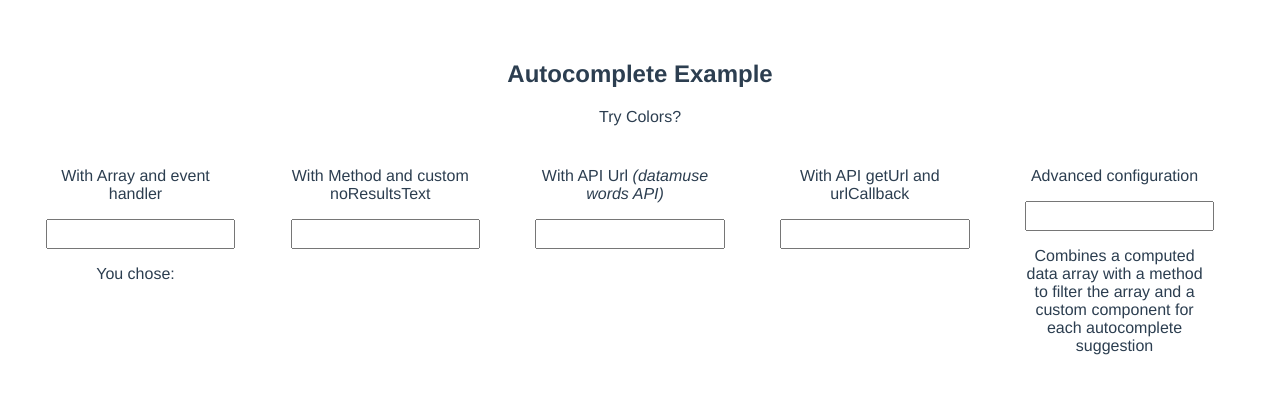
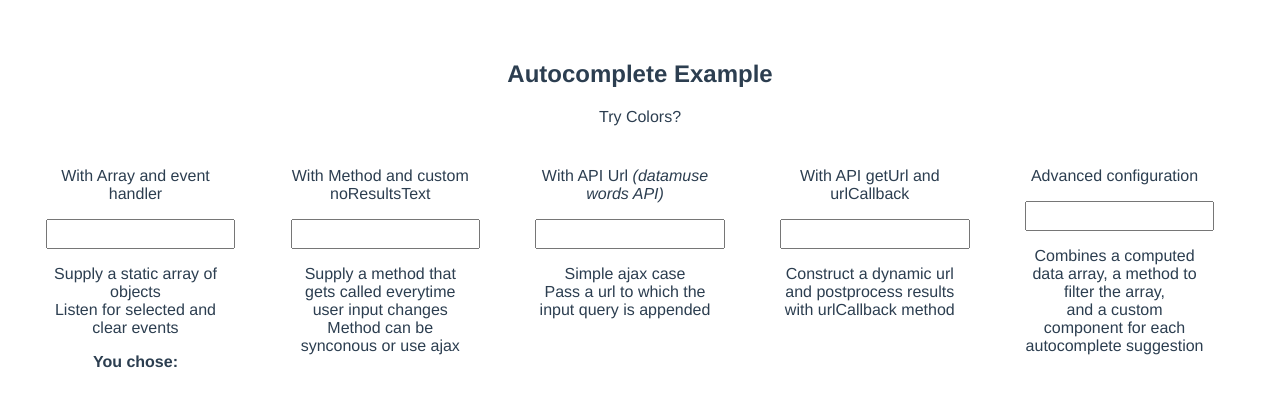
Before and after one commit to conwayb/autoCompleteVueExample, a Vue app: page / in a window 1280 px wide. Shown: the top 406 px of the page. Built offline with nearby package versions, Linux system fonts and the light colour scheme.

Commit message:
Add more explanatory text

```diff
--- a/src/App.vue
+++ b/src/App.vue
@@ -9,8 +9,10 @@
           @autocomplete-selected="setChoice"
           @autocomplete-clear="setChoice"
           :dataArray="colors"/>
+          <p>Supply a static array of objects<br>
+          Listen for selected and clear events</p>
           <div class='selected--wrapper'>
-              You chose: {{ chosenSuggestion }}
+              <b>You chose: {{ chosenSuggestion }}</b>
           </div>
       </div>
       <div class='example'>
@@ -19,12 +21,16 @@
           :method="getColors"
           textAttribute="text"
           noResultsText="Where's the beef?"/>
+          <p>Supply a method that gets called everytime user input changes<br>
+          Method can be synconous or use ajax</p>
       </div>
       <div class='example'>
         <p>With API Url <em>(datamuse words API)</em></p>
         <auto-complete
           :url="endpoint"
           textAttribute="word"/>
+          <p>Simple ajax case<br>
+          Pass a url to which the input query is appended</p>
       </div>
       <div class='example'>
         <p>With API getUrl and urlCallback</p>
@@ -33,6 +39,7 @@
           :urlCallback="postProcess"
           textAttribute="word"
         />
+        <p>Construct a dynamic url and postprocess results with urlCallback method</p>
       </div>
       <div class='example'>
         <p>Advanced configuration</p>
@@ -43,9 +50,7 @@
             <auto-complete-item :item="attributes"/>
           </template>
         </auto-complete>
-        <p>
-          Combines a computed data array with a method to filter the array and a custom component for each autocomplete suggestion
-        </p>
+        <p>Combines a computed data array, a method to filter the array, <br>and a custom component for each autocomplete suggestion</p>
       </div>
     </div>
   </div>
```
